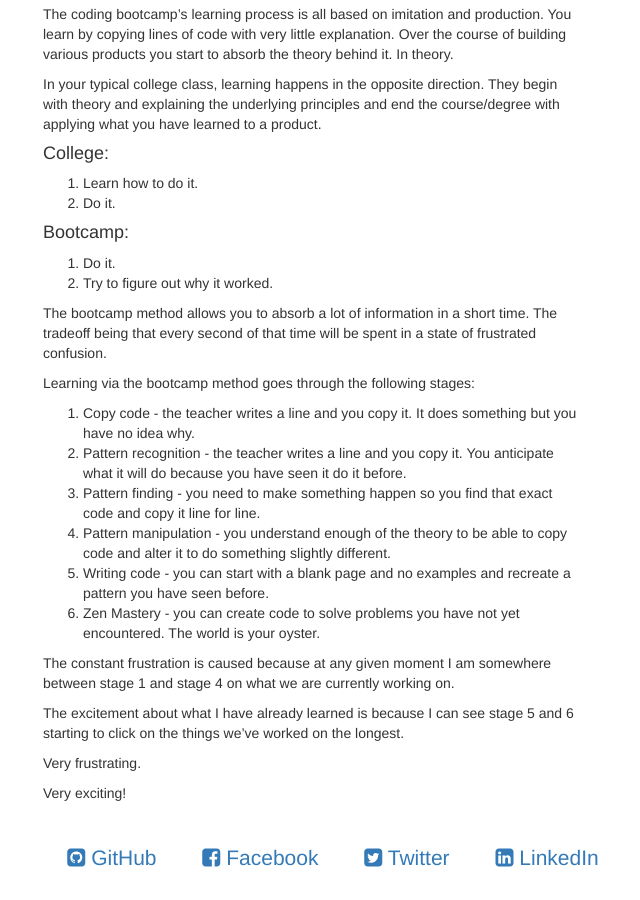
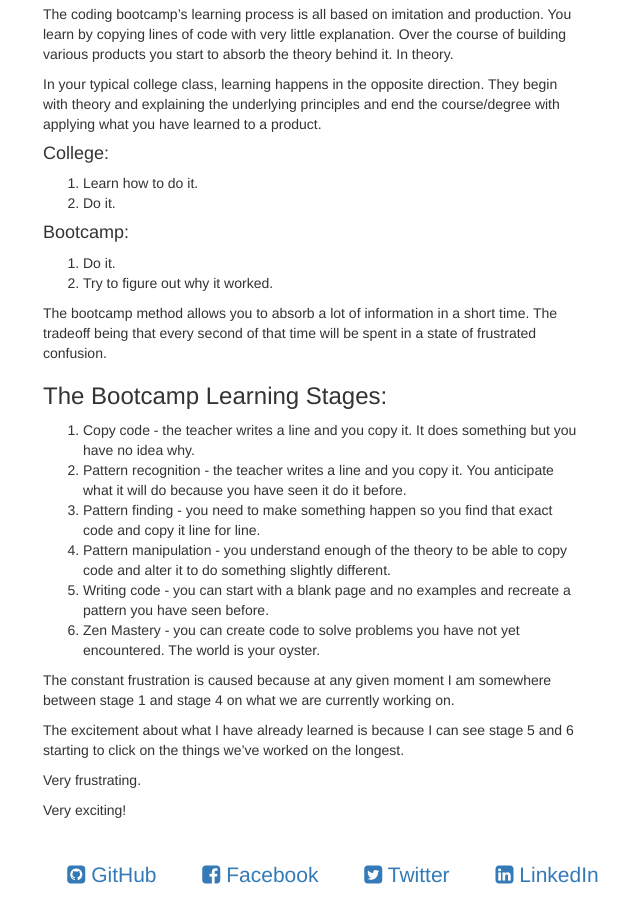
Before and after one commit to JasonMize/jasonmize.github.io, a Jekyll site: the page built from _posts/2016-10-02-bootcamp-learning-process.md, in a window 1280 px wide and 900 px high, scrolled down 601 px. Shown: the whole window, without its empty margins (327-967 px from the left). Built offline with Jekyll 4.4.1, drawn with Linux system fonts in a browser that asks for light colours; nearby versions of some CDN libraries.

Commit message:
2016 10 02 blog post edits

```diff
--- a/_posts/2016-10-02-bootcamp-learning-process.md
+++ b/_posts/2016-10-02-bootcamp-learning-process.md
@@ -34,7 +34,7 @@ In your typical college class, learning happens in the opposite direction. They
 
 The bootcamp method allows you to absorb a lot of information in a short time. The tradeoff being that every second of that time will be spent in a state of frustrated confusion.
 
-Learning via the bootcamp method goes through the following stages:
+### The Bootcamp Learning Stages:
 
 1. Copy code - the teacher writes a line and you copy it. It does something but you have no idea why.
 2. Pattern recognition - the teacher writes a line and you copy it. You anticipate what it will do because you have seen it do it before.
```
